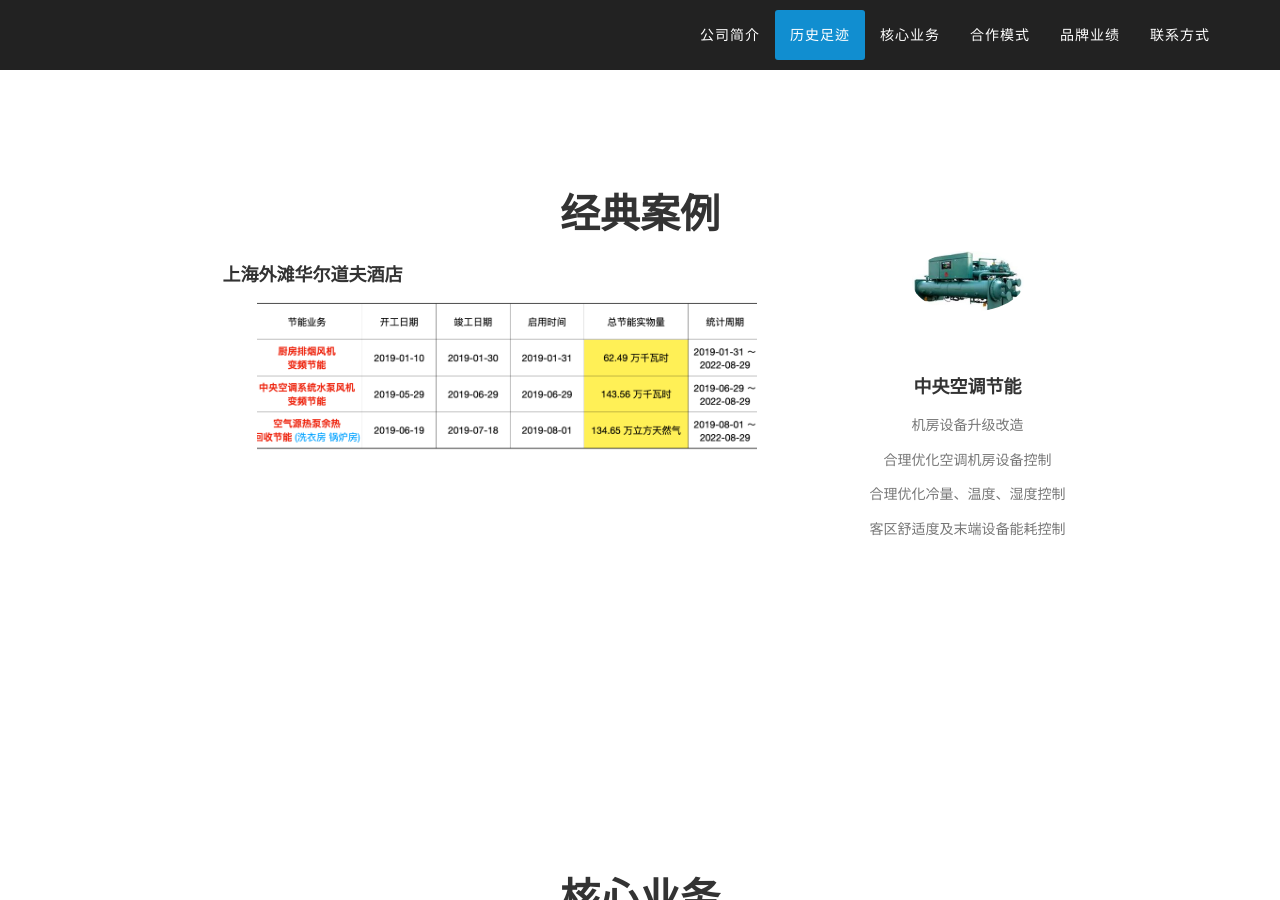
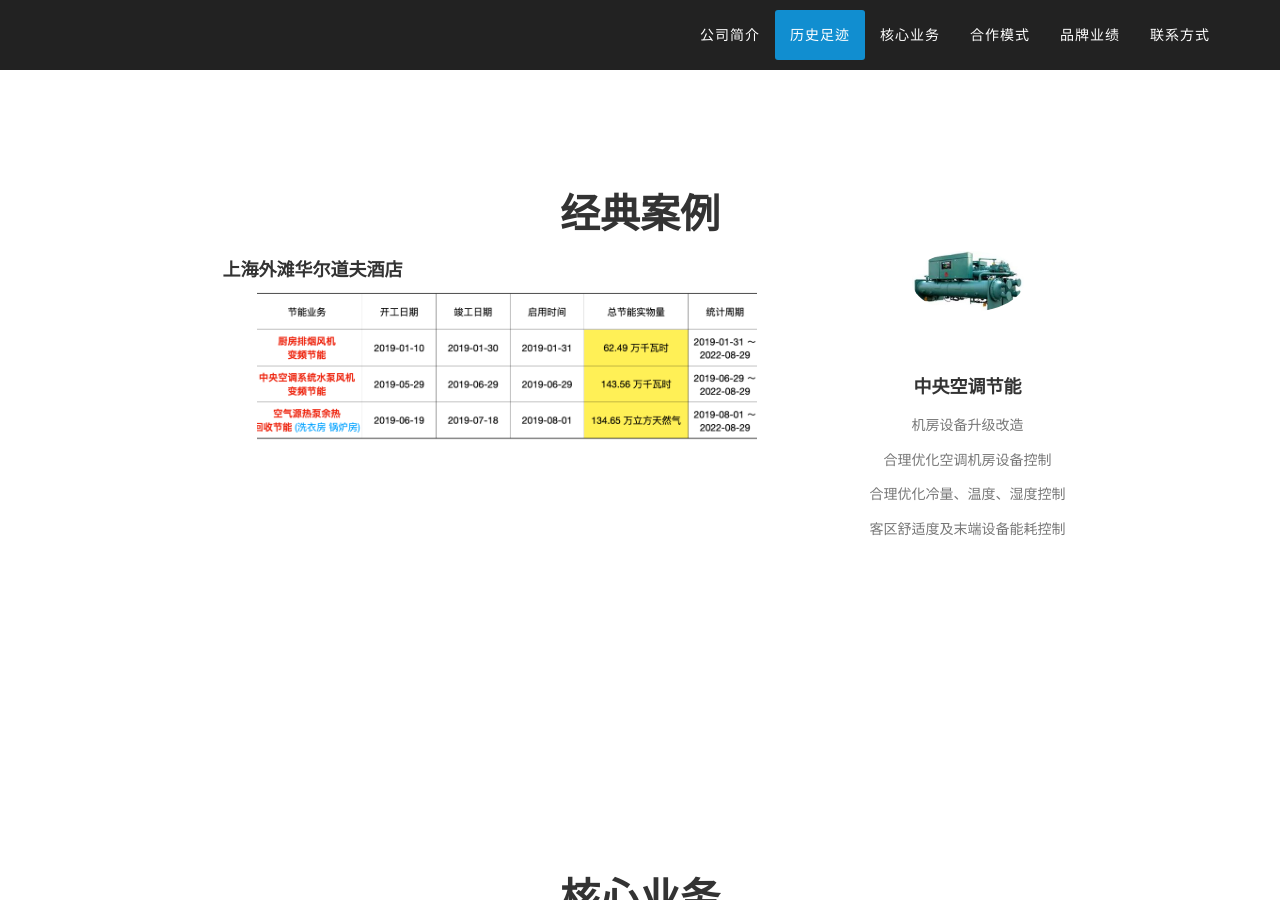
Before and after one commit to wxelec/wxelec.github.io, a Jekyll site: the page built from index.html, in a window 1280 px wide and 900 px high, scrolled down 3386 px. Built offline with Jekyll 4.4.1, drawn with Linux system fonts in a browser that asks for light colours; some web fonts are replaced.

Commit message:
Update examples.html

```diff
--- a/_includes/examples.html
+++ b/_includes/examples.html
@@ -15,7 +15,7 @@
             </div>
             <div class="row text-center">
                 <div class="col-md-6">
-                    <h4 class="service-heading">上海外滩华尔道夫酒店</h4>
+                    <h4>上海外滩华尔道夫酒店</h4>
                     <span class="fa-stack fa-4x">
                         <img src="img/example1.png" class="custom-image" alt="example1">
                     </span>
```
